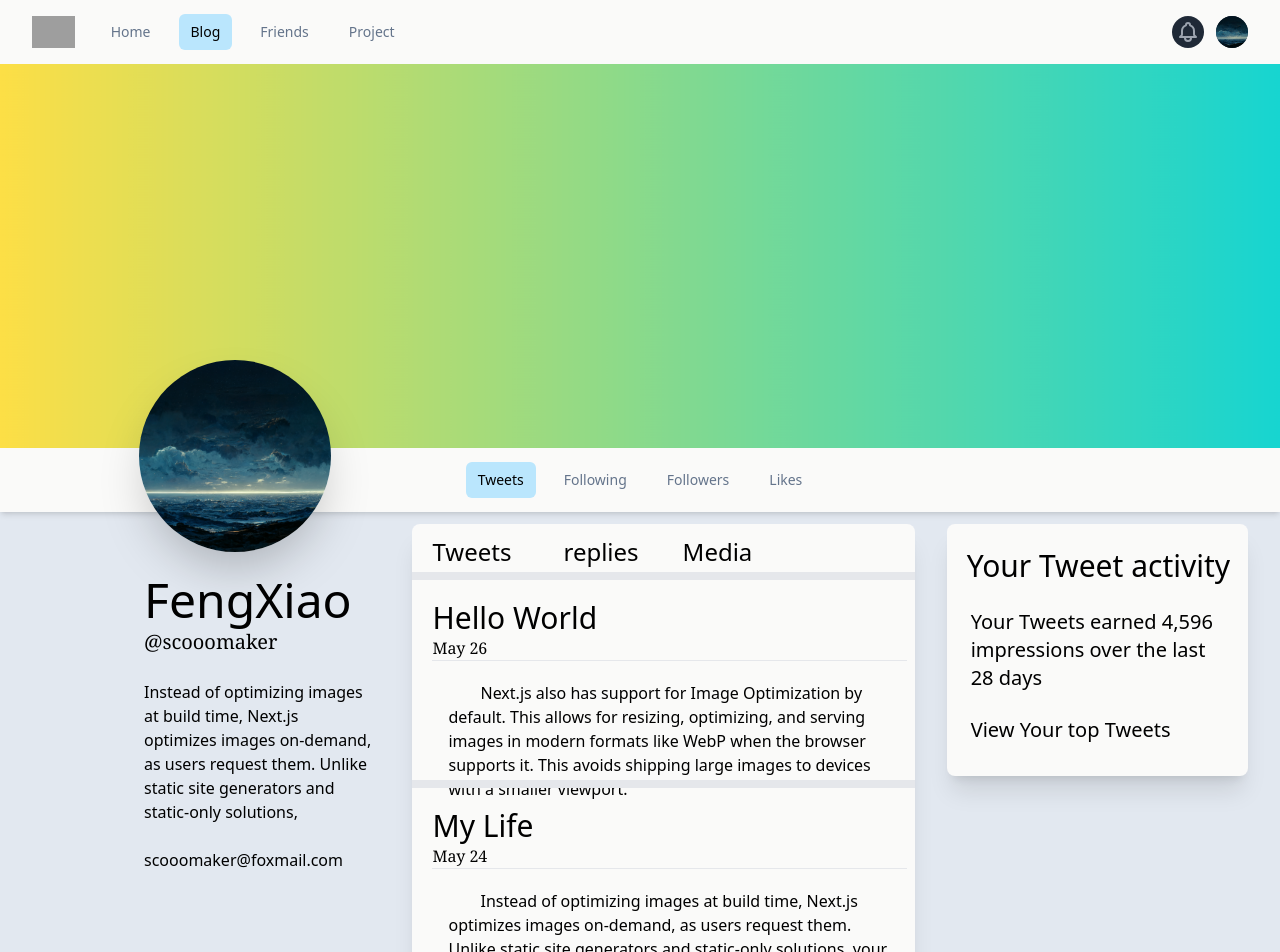
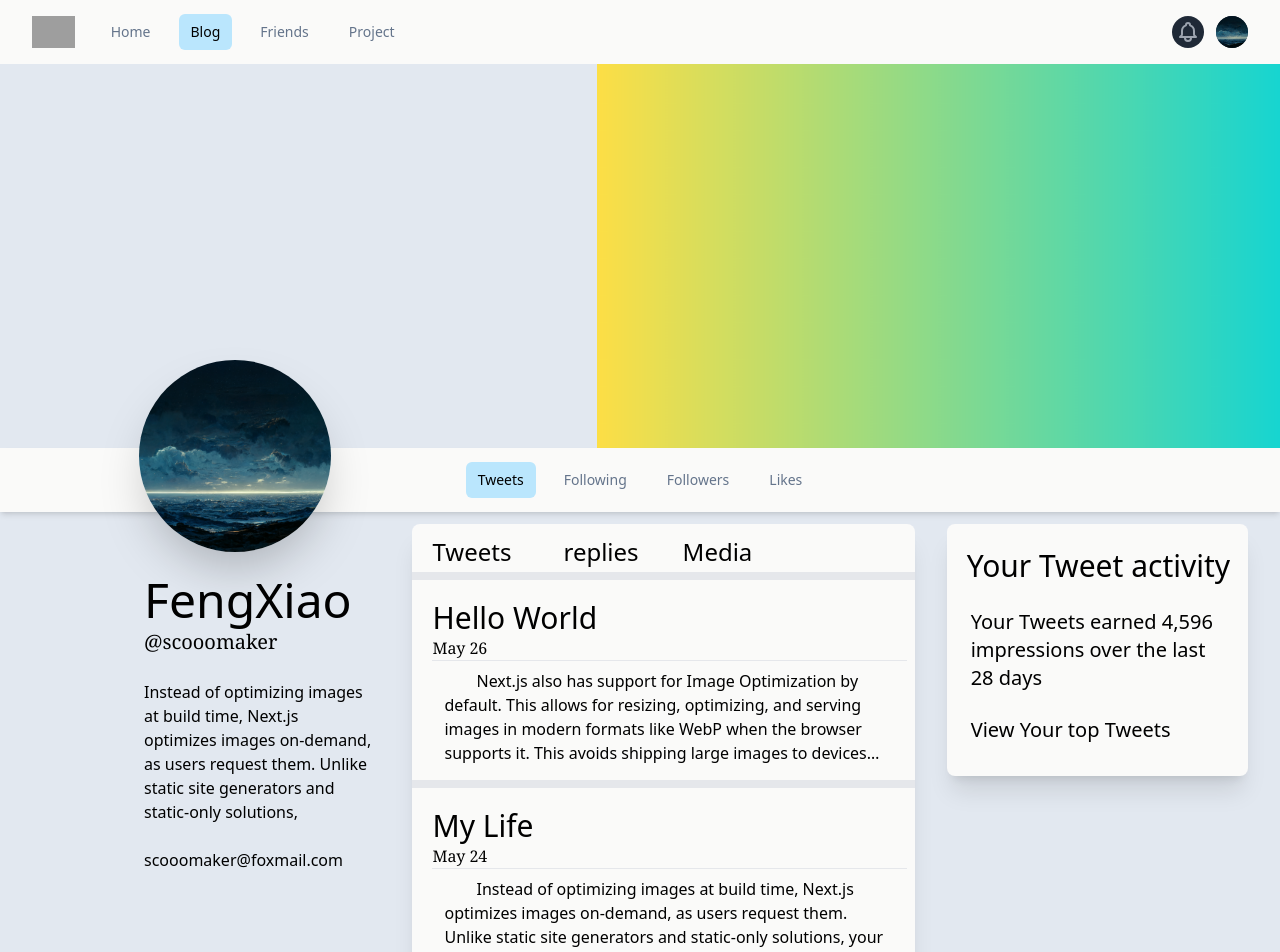
Before and after one commit to scooomaker/BlogChain, a Next.js app: page / in a window 1280 px wide. Shown: the top 952 px of the page. Built offline with nearby package versions, Linux system fonts and the light colour scheme; grey boxes are pictures that could not be loaded.

Commit message:
add discript-text in global.css

```diff
--- a/components/MainText.tsx
+++ b/components/MainText.tsx
@@ -3,7 +3,7 @@ import React from 'react'
 function Main() {
     return (
         <>
-            <div className="flex flex-row">
+            <div className="flex flex-row subpixel-antialiased">
                 {/* left lan  */}
                 <div className="basis-4/12 pl-36 pt-16 pr-10 font-sans">
                     <div>
@@ -18,6 +18,7 @@ function Main() {
 
                     </div>
                 </div>
+
                 {/* center lan  */}
                 <div className="basis-5/12 mt-3 bg-stone-50 shadow-xl rounded-lg">
                     <div className="grid grid-cols-1 divide-y-8">
@@ -29,20 +30,22 @@ function Main() {
                         </div>
 
 
-                        <div className='h-52 pt-5 pl-5 pr-2 pb-5'>
+                        <div className='h-52 pt-5 pl-5 pr-2 pb-5 '>
                             <h1 className='text-3xl'>Hello World</h1>
                             <div className='font-serif'>May 26</div>
                             <hr />
-                            <div className='font-light mx-4 my-5 indent-8'>
-                            Next.js also has support for Image Optimization by default. This allows for resizing, optimizing, and serving images in modern formats like WebP when the browser supports it. This avoids shipping large images to devices with a smaller viewport.
+                            <div className='h-[105px] font-light px-3 pt-2 indent-8 discript-text'>
+                                Next.js also has support for Image Optimization by default. This allows for resizing, optimizing, and serving images in modern formats like WebP when the browser supports it. This avoids shipping large images to devices with a smaller viewport.
+                                Next.js also has support for Image Optimization by default. This allows for resizing, optimizing, and serving images in modern formats like WebP when the browser supports it. This avoids shipping large images to devices with a smaller viewport.
+
                             </div>
                         </div>
 
-                        <div className='h-52 pt-5 pl-5 pr-2 pb-5'>
+                        <div className='h-52 pt-5 pl-5 pr-2 pb-5 '>
                             <h1 className='text-3xl'>My Life</h1>
                             <div className='font-serif'>May 24</div>
                             <hr />
-                            <div className='font-light mx-4 my-5 indent-8'>
+                            <div className='h-[105px] font-light px-3 pt-2 indent-8 discript-text'>
                             Instead of optimizing images at build time, Next.js optimizes images on-demand, as users request them. Unlike static site generators and static-only solutions, your build times aren't increased, whether shipping 10 images or 10 million images.
                             </div>
                         </div>
--- a/pages/index.tsx
+++ b/pages/index.tsx
@@ -11,11 +11,11 @@ const bgImg = '/images/cool-background2.png'
 const Home: NextPage = () => {
   return (
     <>
-      <div className='bg-slate-200 h-[10000px]'>
+      <div className='bg-slate-200'>
         <Navbar />
 
         {/* backgroundImage */}
-        <div className='bg-fixed bg-cover bg-no-repeat bg-right-top h-96' style={{ backgroundImage: `url(${bgImg})` }}></div>
+        <div className='bg-fixed bg-contain bg-no-repeat bg-right-top h-96' style={{ backgroundImage: `url(${bgImg})` }}></div>
 
         <LittleNav />
 
--- a/styles/globals.css
+++ b/styles/globals.css
@@ -2,17 +2,28 @@
 @tailwind components;
 @tailwind utilities;
 
-@layer utilities{
-    .imaged{
+@layer utilities {
+  .imaged {
     border-radius: 9999px;
     transform: translateY(-1.5rem);
     z-index: 30;
   }
+
   @media (max-width: 800px) {
-      .imaged{
+    .imaged {
       border-radius: 9999px;
       display: none;
     }
   }
 
+  .discript-text {
+    overflow: hidden;
+    /* 溢出隐藏 */
+    display: -webkit-box;
+    /* 老版弹性盒子，存在浏览器兼容问题，需要添加-webkit，表示内容在水平方向上的排放 */
+    -webkit-line-clamp: 4;
+    /* 溢出的行数 */
+    -webkit-box-orient: vertical;
   }
+
+}
```
Also changed, not shown: components/Footer.tsx (added, +10 -0 lines). Lines whose indentation alone changed are shown as unchanged.
